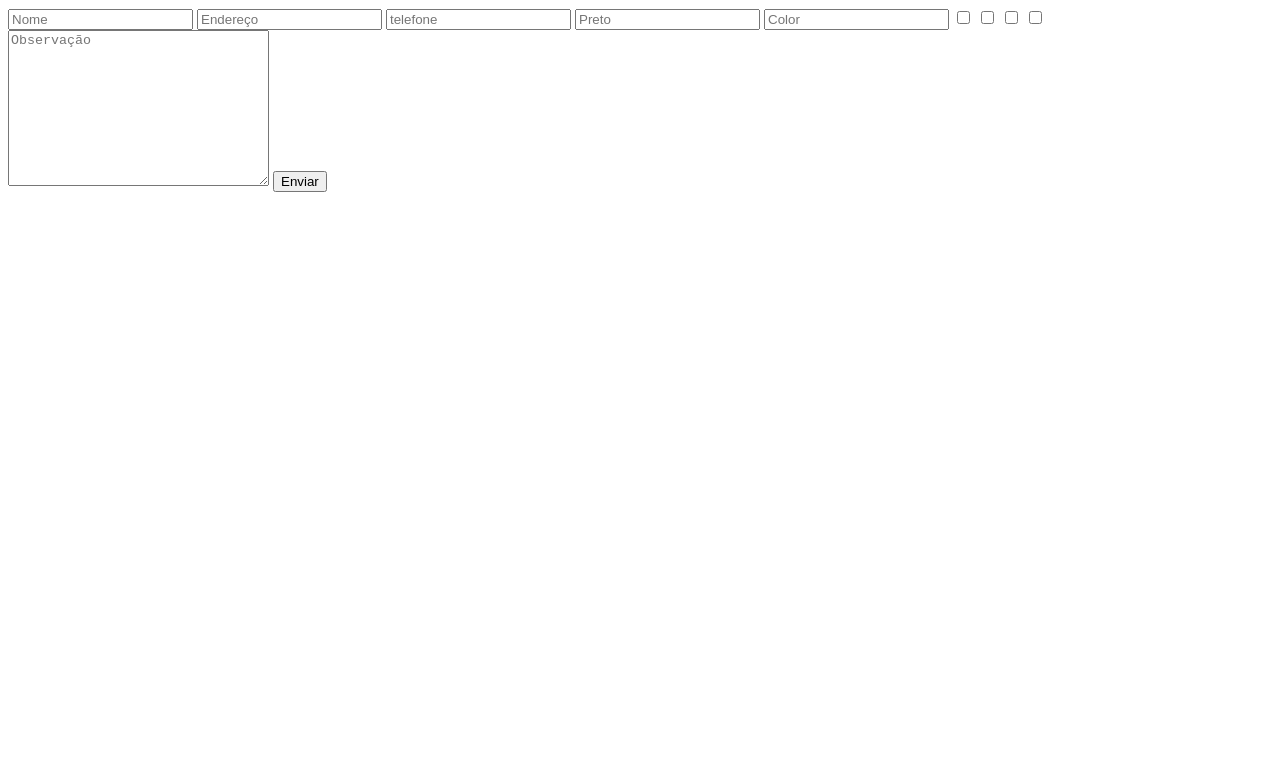
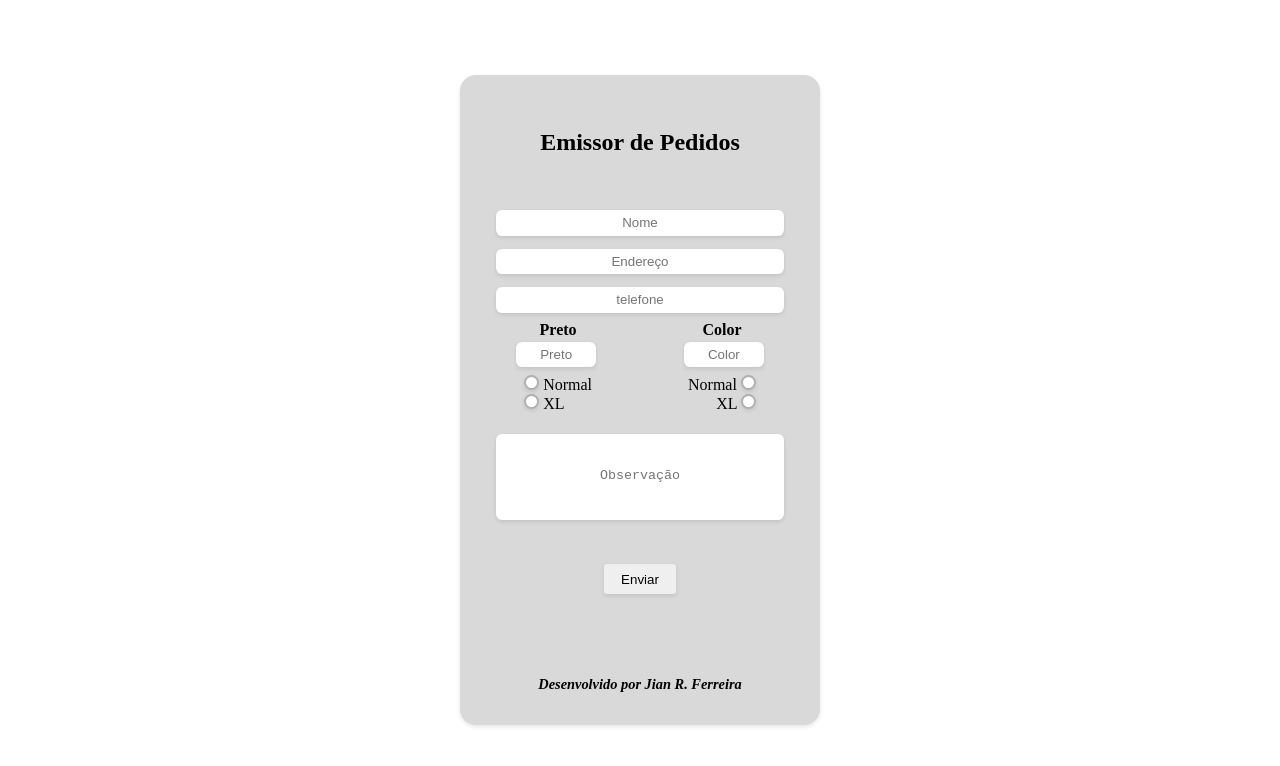
Before and after one commit to jian-19/Emissor-de-Pedidos-JavaScript, a plain HTML site: page index.html in a window 1280 px wide. Drawn offline with Linux system fonts and the light colour scheme.

Commit message:
Add FrontEnd

```diff
--- a/index.html
+++ b/index.html
@@ -1,30 +1,74 @@
 <!DOCTYPE html>
 <html lang="pt-br">
+
 <head>
     <meta charset="UTF-8">
     <meta name="viewport" content="width=device-width, initial-scale=1.0">
     <title>Emissor de Pedidos</title>
+
+    <link rel="stylesheet" href="./src/css/style.css">
 
     <script src="https://cdnjs.cloudflare.com/ajax/libs/html2pdf.js/0.9.3/html2pdf.bundle.js"></script>
 
     <script defer src="./src/js/index.js"></script>
 
 </head>
+
 <body>
+    <section id="secao">
+        <div class="window">
+            <h1>Emissor de Pedidos</h1>
+            <div class="main">
                 <p id="dateTime" style="display: none;"></p>
                 <input type="text" placeholder="Nome" id="nome">
                 <input type="text" placeholder="Endereço" id="endereco">
                 <input type="tel" placeholder="telefone" id="fone">
-    <input type="number" placeholder="Preto" id="preto">
-    <input type="number" placeholder="Color" id="color">
-    <input type="number" value="" placeholder="qtd xl" style="display: none;"  id="qtdXlBlack">
-    <input type="number" value="" placeholder="qtd xl" style="display: none;"  id="qtdXlColor">
+            </div>
+            <div class="cart">
+                <div class="cart-order">
+                    <div class="black-order">
+                        <label for="preto" id="cart-preto">Preto</label>
+                        <input type="number" placeholder="Preto" maxlength="3" id="preto" oninput="limitarDigitosCartuchos()">
+                        <label for="qtdXlBlack" id="labelXlBlack" style="display: none;">Preto XL</label>
+                        <input type="number" value="" placeholder="Qtd XL" maxlength="3" style="display: none;" id="qtdXlBlack">
+
+                        <div class="checkbox-order-black">
+                            <div>
                                 <input type="checkbox" id="normal_black" value="Normal">
+                                <label for="normal_black">Normal</label>
+                            </div>
+                            <div>
                                 <input type="checkbox" id="xl_black" value="XL">
+                                <label for="xl_black">XL</label>
+                            </div>
+                        </div>
+                    </div>
+                    <div class="color-order">
+                        <label for="color" id="cart-color">Color</label>
+                        <input type="number" placeholder="Color" maxlength="3" id="color">
+                        <label for="qtdXlColor" id="labelXlColor" style="display: none;">Color XL</label>
+                        <input type="number" value="" placeholder="Qtd XL" maxlength="3" style="display: none;" id="qtdXlColor">
+
+                        <div class="checkbox-order-color">
+                            <div>
+                                <label for="normal_color">Normal</label>
                                 <input type="checkbox" id="normal_color" value="Normal">
+                            </div>
+                            <div>
+                                <label for="XL">XL</label>
                                 <input type="checkbox" id="xl_color" value="XL">
-    <textarea id="area" cols="30" rows="10" placeholder="Observação"></textarea>
+                            </div>
+                        </div>
+                    </div>
+                </div>
+            </div>
+            <textarea id="area" cols="30" rows="4" maxlength="50" placeholder="Observação"></textarea>
 
             <button id="enviar">Enviar</button>
+            <br>
+            <p class="creditos">Desenvolvido por Jian R. Ferreira</p>
+        </div>
+    </section>
 </body>
+
 </html>
--- a/src/css/style.css
+++ b/src/css/style.css
@@ -0,0 +1,210 @@
+* {
+    padding: 0;
+    margin: 0;
+    box-sizing: border-box;
+}
+
+:root {
+    --text-color: #000000;
+    --background-color: #D9D9D9;
+    --checkbox-color: #fff;
+    --checkbox-border: #b0b0b0;
+    --checkbox-checked: #0084ff;
+    --checkebor-checkd-border: #fff;
+}
+
+body {
+    display: flex;
+    align-items: center;
+    height: 100vh;
+    width: 100%;
+    justify-content: center;
+}
+
+.window {
+    display: flex;
+    align-items: center;
+    flex-direction: column;
+    background-color: var(--background-color);
+    width: 45vh;
+    height: auto;
+    border-radius: 1rem;
+    box-shadow: 0 2px 4px rgba(0, 0, 0, 0.1);
+}
+
+h1 {
+    padding: 15%;
+    font-weight: bold;
+}
+
+.main {
+    display: flex;
+    flex-direction: column;
+    gap: 0.8rem;
+    width: 80%;
+}
+
+.main input {
+    padding: 0.8rem;
+}
+
+.cart {
+    display: flex;
+    flex-direction: column;
+}
+
+.cart-order {
+    display: flex;
+    gap: 5rem;
+}
+
+.black-order {
+    display: flex;
+    flex-direction: column;
+}
+
+.black-order input {
+    width: 5rem;
+}
+
+.checkbox-order-black {
+    margin: 0.5rem;
+}
+
+#cart-preto {
+    display: flex;
+    justify-content: center;
+    width: 100%;
+    font-weight: bold;
+    padding: 0.5rem 0 0.2rem 0;
+}
+
+#labelXlBlack {
+    display: flex;
+    justify-content: center;
+    margin-left: 10%;
+    font-weight: bold;
+    padding: 0.5rem 0 0.2rem 0;
+}
+
+#preto {
+    padding: 0.8rem;
+    box-shadow: 0 2px 4px rgba(0, 0, 0, 0.1);
+}
+
+#qtdXlBlack {
+    padding: 0.8rem;
+    box-shadow: 0 2px 4px rgba(0, 0, 0, 0.1);
+}
+
+.color-order {
+    display: flex;
+    flex-direction: column;
+    align-items: end;
+}
+
+.checkbox-order-color {
+    margin: 0.5rem;
+    align-items: end;
+    text-align: end;
+}
+
+.color-order input {
+    width: 5rem;
+}
+
+#cart-color {
+    display: flex;
+    justify-content: center;
+    width: 100%;
+    font-weight: bold;
+    padding: 0.5rem 0 0.2rem 0;
+}
+
+#labelXlColor {
+    display: flex;
+    justify-content: center;
+    width: 90%;
+    font-weight: bold;
+    padding: 0.5rem 0 0.2rem 0;
+}
+
+#color {
+    padding: 0.8rem;
+    box-shadow: 0 2px 4px rgba(0, 0, 0, 0.1);
+}
+
+#qtdXlColor {
+    padding: 0.8rem;
+    box-shadow: 0 2px 4px rgba(0, 0, 0, 0.1);
+}
+
+textarea {
+    resize: none;
+    box-shadow: 0 2px 4px rgba(0, 0, 0, 0.1);
+    border-radius: 0.4rem;
+    outline: none;
+    border: none;
+    padding: 0.8rem;
+    min-height: 10vh;
+    width: 80%;
+    margin: 0.8rem;
+}
+
+textarea::placeholder {
+    text-align: center;
+    padding-top: 8%;
+}
+
+input {
+    border: none;
+    outline: none;
+    height: 1.5rem;
+    border-radius: 0.4rem;
+    box-shadow: 0 2px 4px rgba(0, 0, 0, 0.1);
+}
+
+input[type="number"]::-webkit-inner-spin-button,
+input[type="number"]::-webkit-outer-spin-button {
+  -webkit-appearance: none;
+  margin: 0;
+  -moz-appearance: textfield;
+}
+
+input[type="checkbox"] {
+    -webkit-appearance: none; /* Remove os estilos padrão do navegador */
+    appearance: none;
+    border-radius: 0.5rem; /* Deixa o checkbox redondo */
+    width: 15px;
+    height: 15px;
+    border: 2px solid var(--checkbox-border); /* Adiciona uma borda para definir a cor do checkbox */
+    background-color: var(--checkbox-color); /* Cor de fundo do checkbox */
+    cursor: pointer;
+}
+
+input[type="checkbox"]:checked {
+    background-color: var(--checkbox-checked); /* Cor de fundo quando marcado */
+    border-color: var(--checkebor-checkd-border); /* Cor da borda quando marcado */
+}
+
+input::placeholder {
+    text-align: center;
+}
+
+#enviar {
+    box-shadow: 0 2px 4px rgba(0, 0, 0, 0.1);
+    border: none;
+    width: 20%;
+    height: 20%;
+    border-radius: 0.2rem;
+    padding: 2%;
+    margin: 2rem;
+    cursor: pointer;
+}
+
+.creditos {
+    font-style: italic;
+    font-weight: bold;
+    font-size: 0.9rem;
+    padding: 2rem;
+}
--- a/src/js/index.js
+++ b/src/js/index.js
@@ -22,8 +22,10 @@ let xlBlackCheckbox = document.querySelector("#xl_black");
 xlBlackCheckbox.addEventListener("change", () => {
   if (xlBlackCheckbox.checked) {
     qtdXlBlack.style.display = "block";
+    labelXlBlack.style.display ="block";
   } else {
     qtdXlBlack.style.display = "none";
+    labelXlBlack.style.display ="none";
   }
 });
 
@@ -32,12 +34,17 @@ let xlColorCheckbox = document.querySelector("#xl_color");
 xlColorCheckbox.addEventListener("change", () => {
   if (xlColorCheckbox.checked) {
     qtdXlColor.style.display = "block";
+    labelXlColor.style.display ="block";
   } else {
     qtdXlColor.style.display = "none";
+    labelXlColor.style.display ="none"
   }
 });
 
 function enviar() {
+
+
+
   let name = document.querySelector("#nome").value;
   let endereco = document.querySelector("#endereco").value;
   let telefone = document.querySelector("#fone").value;
@@ -177,4 +184,16 @@ html2pdf(pdfContent, options)
     }
   });
 
+    document.querySelector("#nome").value = "";
+    document.querySelector("#endereco").value = "";
+    document.querySelector("#fone").value = "";
+    document.querySelector("#preto").value = "";
+    document.querySelector("#color").value = "";
+    document.querySelector("#qtdXlBlack").value = "";
+    document.querySelector("#qtdXlColor").value = "";
+    document.querySelector('#area').value = "";
+
+    xlBlackCheckbox.checked = false;
+    xlColorCheckbox.checked = false;
+
 }
```
Lines whose indentation alone changed are shown as unchanged.
